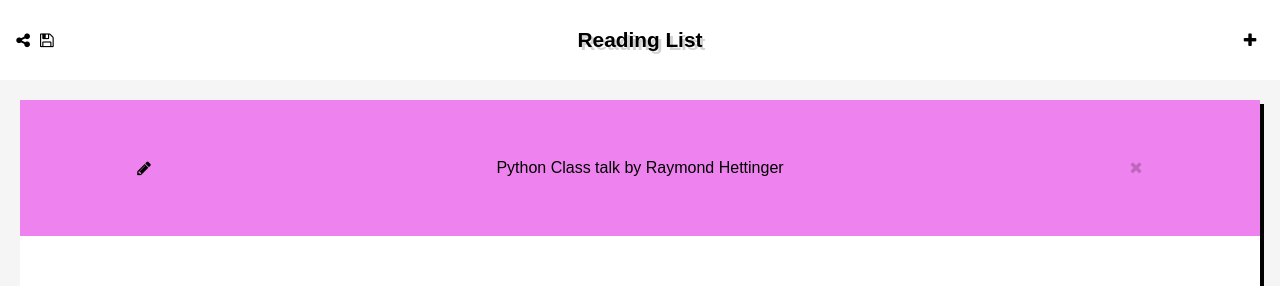
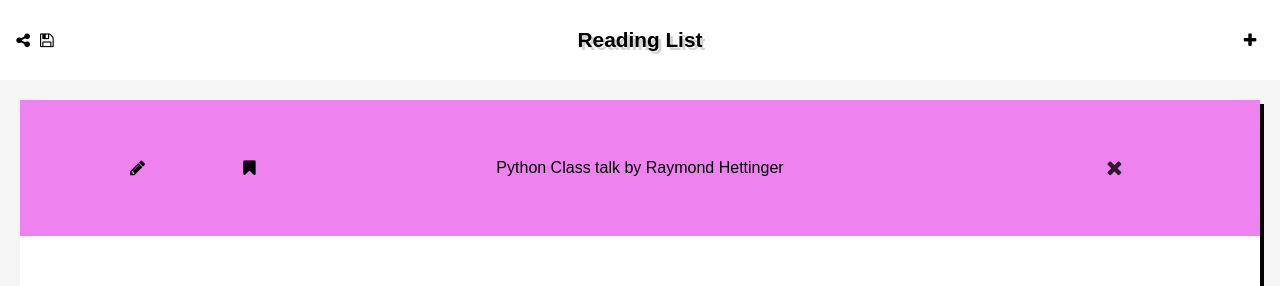
Before and after one commit to foundling/readinglist, a Vue app: page / in a window 1280 px wide. Shown: the top 286 px of the page. Built offline with nearby package versions, Linux system fonts and the light colour scheme.

Commit message:
configure edit modal and vuex to update list item when saved, and to leave it be when cancelled.

```diff
--- a/src/components/App.vue
+++ b/src/components/App.vue
@@ -13,6 +13,13 @@
 
 <style>
 
+    a:link,
+    a:visited,
+    a:hover,
+    a:active {
+        text-decoration: none;
+        color: black;
+    }
     ::-webkit-scrollbar {
         display: none;
         height: 0px;
--- a/src/components/ListHeader.vue
+++ b/src/components/ListHeader.vue
@@ -1,5 +1,6 @@
 <template>
     <a
+        target="_blank"
         class="readinglist-item-link"
         v-bind:class="{read: read}"
         v-bind:href="link">{{ title }}
@@ -7,6 +8,9 @@
 </template>
 
 <style scoped>
+    a {
+        font-weight: 100;
+    }
     a.readinglist-item-link {
         width: 60%;
     }
--- a/src/components/ListItem.vue
+++ b/src/components/ListItem.vue
@@ -4,15 +4,27 @@
         class="readinglist-item">
 
         <aside class="toggle-read-write-wrapper">
-            <i
-                v-on:click="toggleModal"
-                class="fa fa-pencil">
-            </i>
+
+            <button
+                v-on:click="openModal"
+                class="edit-button">
+                <i class="fa fa-pencil"></i>
+            </button>
+
+            <button
+                v-on:click="toggleRead"
+                class="bookmark-button">
+                <i
+                    class="fa"
+                    v-bind:class="{'fa-bookmark-o': read, 'fa-bookmark': !read }"></i>
+            </button>
+
         </aside>
 
         <list-header
             :read="read"
-            :title="item.title">
+            :title="item.title"
+            :link="item.link">
         </list-header>
 
         <aside class="remove-wrapper">
@@ -26,28 +38,44 @@
 
 <style scoped>
 
-    .grayed-out {
-        opacity: 0.2;
-    }
-    .fa-bookmark-o,
-    .fa-pencil {
-        width: 40%;
+    button {
+        height: 100%;
+        width: 50%;
+        display: flex;
+        align-items: center;
+        justify-content: center;
+        border: none;
         margin: 0px;
         padding: 0px;
+        background: none;
+    }
+    button:focus {
+        outline: none;
+    }
+    button.edit-button {
     }
 
-    .emphasis {
-        color: red;
+    i {
+        margin: 0px;
+        padding: 0px;
+        font-size: 1.3em;
     }
 
+    .grayed-out {
+        opacity: 0.8;
+    }
 
     li.readinglist-item {
 
-        /* https://github.com/scottjehl/Device-Bugs/issues/8 */
+        /*
+            https://github.com/scottjehl/Device-Bugs/issues/8
+        */
         -webkit-transform: translate3d(0, 0, 0);
-        height: calc(100%/ 5);
+        height: calc(100% / 5);
         width: 100%;
         overflow-x: scroll;
+        margin: 0px;
+        padding: 0 5%;
 
         display: flex;
         align-items: center;
@@ -59,11 +87,12 @@
 
     aside.toggle-read-write-wrapper {
 
+        height: 100%;
+        width: 20%;
+
         display: flex;
         align-items: center;
         justify-content: center;
-
-        width: 20%;
 
     }
 
@@ -73,7 +102,7 @@
 
     aside.toggle-read-wrapper,
     aside.remove-wrapper {
-        width: 20%;
+        width: 15%;
     }
 
     a.readinglist-item-link {
@@ -100,11 +129,20 @@
                 return {
                     background: this.read ? 'transparent' : appColors[this.index + 4],
                 };
-            }
+            },
+
         },
         methods: {
-            toggleModal: function() {
-                this.$store.dispatch('toggleModal', 'EditModal');
+            openModal: function() {
+
+                const data = {
+                    modalType: 'EditModal',
+                    listType: 'saved',
+                    listItemIndex: this.index
+                };
+
+                this.$store.dispatch('openModal', data);
+
             },
             toggleRead: function() {
                 this.read = !this.read;
--- a/src/components/Modals/EditModal.vue
+++ b/src/components/Modals/EditModal.vue
@@ -1,6 +1,6 @@
 <template>
     <section
-        v-on:click="cancelEdit"
+        v-on:click.self="cancelEdit"
         v-bind:class="{invisible: !visible}"
         class="modal">
 
@@ -8,14 +8,14 @@
             class="readinglist-edit-modal">
 
             <textarea
-                value="item.title"
-                placeholder="title"
+                v-model="listItem.title"
+                placeholder="Title"
                 rows="1"
                 class="modal title-input"></textarea>
 
             <textarea
-                value="item.link"
-                placeholder="link"
+                v-bind:value="listItem.link"
+                placeholder="Link"
                 rows="8"
                 class="modal link-input"></textarea>
 
@@ -115,17 +115,41 @@
 
 <script>
     export default {
+        data: function() {
+            return {
+                name: 'EditModal',
+            };
+        },
         computed: {
             visible () {
                 return this.$store.getters.modals.EditModal.visible;
+            },
+            listItem () {
+                return this.$store.getters.currentlyEditing || {title: '', link: ''};
             }
+
         },
         methods: {
             commitEdit() {
-                this.$store.dispatch('toggleModal', 'EditModal')
+
+                const payload = {
+                    modalType: this.name
+                };
+
+                const updatedListItem = {
+                    title: this.$el.querySelector('.title-input').value,
+                    link: this.$el.querySelector('.link-input').value
+                };
+                this.$store.dispatch('commitEditedListItem', updatedListItem)
+                this.$store.dispatch('closeModal', payload)
             },
             cancelEdit() {
-                this.$store.dispatch('toggleModal', 'EditModal')
+
+                const payload = {
+                    modalType: this.name
+                };
+
+                this.$store.dispatch('closeModal', payload)
             }
         }
     };
--- a/src/store/index.js
+++ b/src/store/index.js
@@ -7,6 +7,7 @@ Vue.use(Vuex);
 const store = new Vuex.Store({
     state: {
         readingLists: {
+            currentlyEditing: null,
             saved: [
 
                 new ListItem({
@@ -34,19 +35,34 @@ const store = new Vuex.Store({
         }
     },
     mutations: {
-        TOGGLE_MODAL(state, name) {
-            state.ui.modals[name].visible = !state.ui.modals[name].visible;
+        OPEN_MODAL (state, { modalType, listType, listItemIndex }) {
+            state.ui.modals[modalType].visible = true;
+            state.readingLists.currentlyEditing = state.readingLists[listType][listItemIndex];
+        },
+        CLOSE_MODAL (state, { modalType }){
+            state.ui.modals[modalType].visible = false;
+        },
+        COMMIT_EDITED_LIST_ITEM(state, listItem) {
+            state.readingLists.currentlyEditing = listItem;
         }
+
     },
     actions: {
-        toggleModal({commit}, name) {
-            commit('TOGGLE_MODAL', name);
+        openModal({commit}, payload) {
+            commit('OPEN_MODAL', payload);
+        },
+        closeModal({commit}, payload) {
+            commit('CLOSE_MODAL', payload);
+        },
+        commitEditedListItem({commit}, payload){
+            commit('COMMIT_EDITED_LIST_ITEM', payload);
         }
     },
     getters: {
         modals: state => state.ui.modals,
         savedList: state => state.readingLists.saved,
         workingList: state => state.readingLists.working,
+        currentlyEditing: state => state.readingLists.currentlyEditing
     }
 
 });
```
